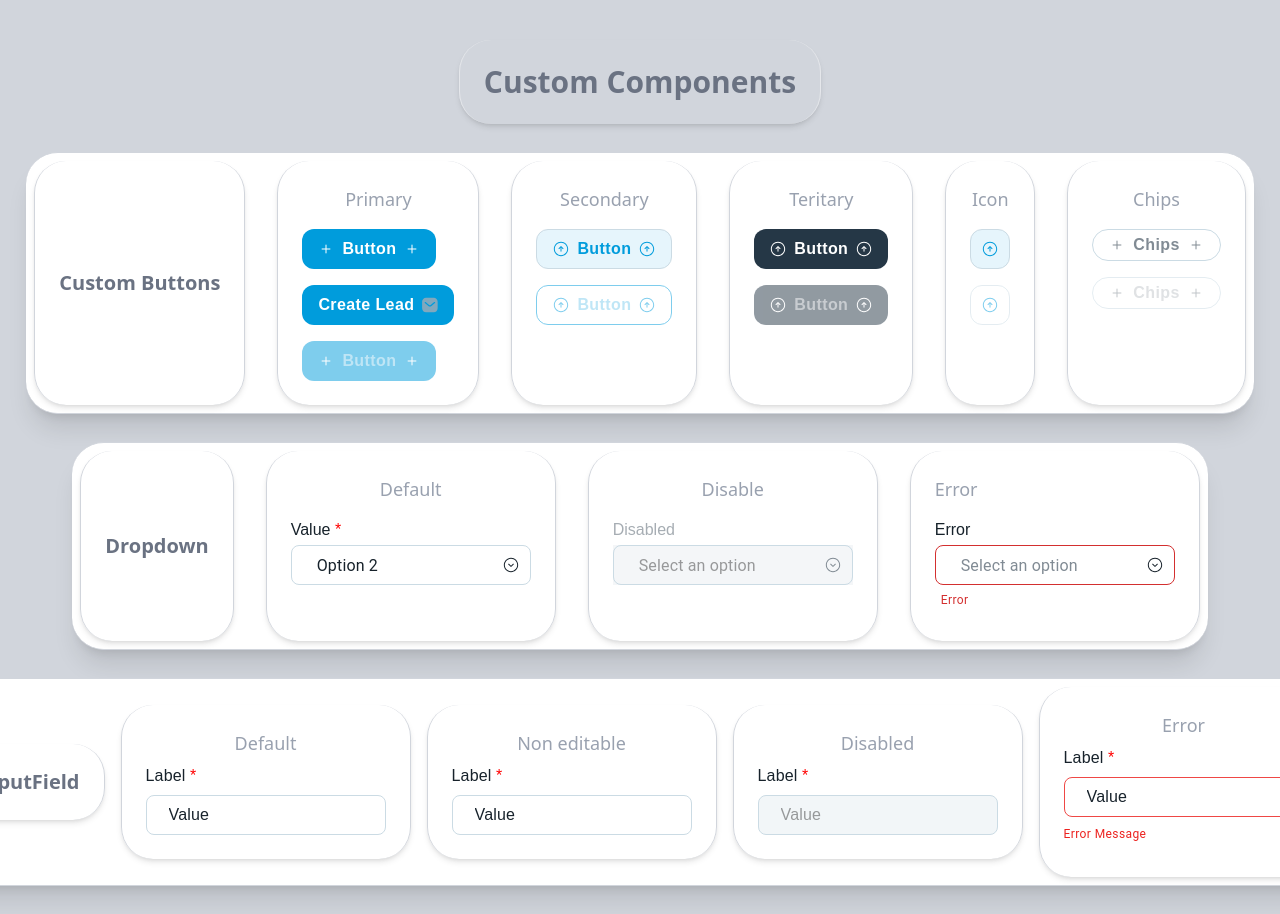
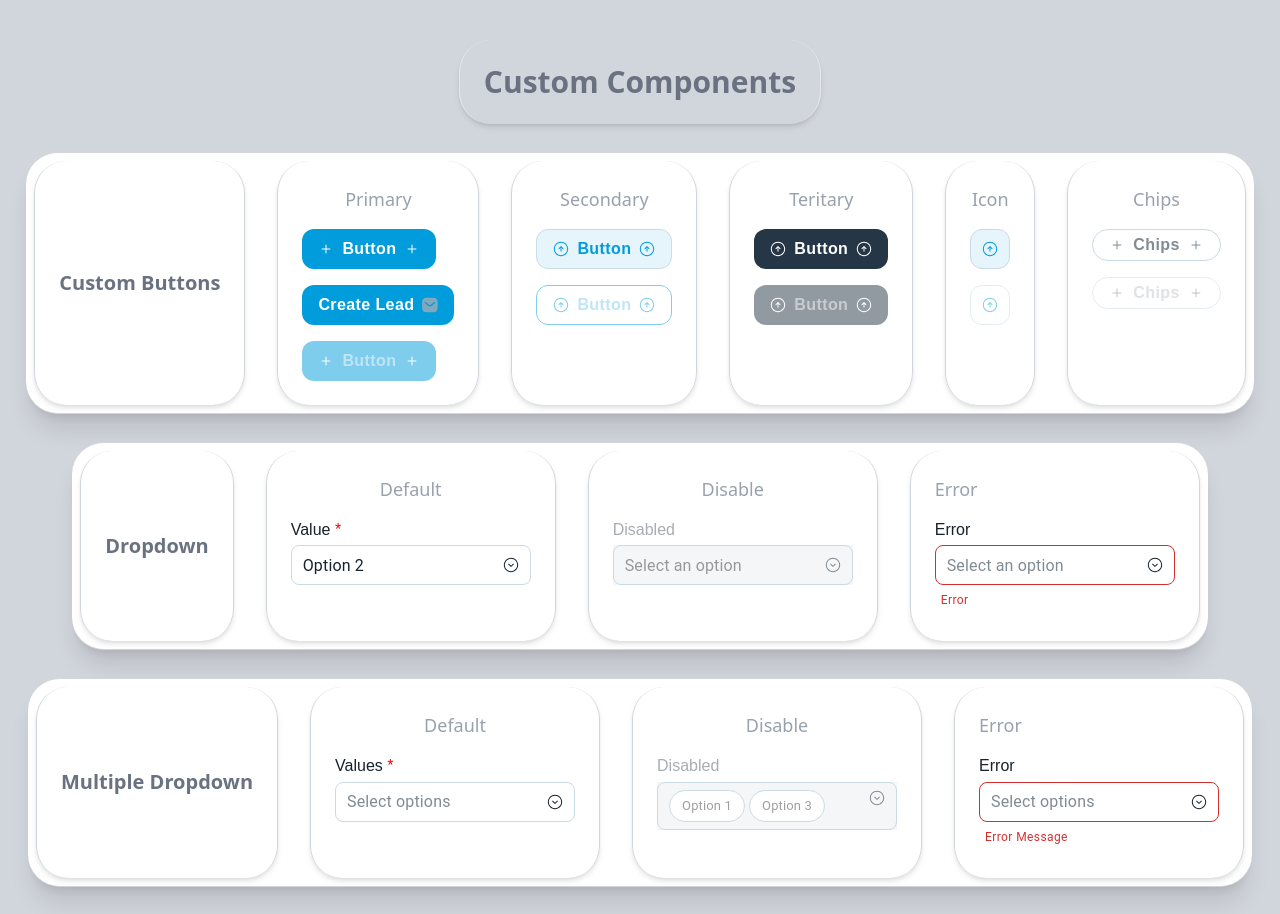
Before and after one commit to avnashv/reusable-components, a React (Vite) app: page / in a window 1280 px wide. Shown: the top 914 px of the page. Built offline with nearby package versions, Linux system fonts and the light colour scheme.

Commit message:
feat(multipleSelect): Implement Multiple Select in Custon dropdown component

```diff
--- a/src/App.jsx
+++ b/src/App.jsx
@@ -212,6 +212,40 @@ function App() {
         </div>
 
       </div>
+
+
+            {/* -- Multiple Custom Dropdown Component -- */}
+          <div className="flex gap-8 w-auto border-b-1 border-t-1 pt-2 rounded-4xl pb-2 px-2 shadow-xl border-gray-300 text-center bg-white">
+
+          <div className="flex items-center gap-4 justify-center border-r-1 border-l-1 p-6 border-gray-300 rounded-4xl shadow-md">
+            <h1 className="text-xl font-bold text-gray-500">Multiple Dropdown</h1>
+          </div>
+
+          <div className="flex flex-col gap-4 text-left border-r-1 border-l-1 p-6 border-gray-300 rounded-4xl shadow-md">
+            <h4 className="text-lg text-center text-gray-400">Default</h4>
+                <CustomDropdown
+                    label="Values"
+                    options={["sample", "chips", "hello", "Option 4", "Option 5", "Option 6"]}
+                    required={true}
+                    multiple={true}
+                />
+          </div>
+
+          <div className="flex flex-col gap-4 text-left border-r-1 border-l-1 p-6 border-gray-300 rounded-4xl shadow-md">
+            <h4 className="text-lg text-center text-gray-400">Disable</h4>
+            <CustomDropdown label="Disabled"
+            options={["Option 1", "Option 2", "Option 3", "Option 4", "Option 5", "Option 6"]}
+            multiple={true}
+            initialValue={["Option 1", "Option 3"]}
+            disabled />
+          </div>
+
+          <div className="flex flex-col gap-4 text-left border-r-1 border-l-1 p-6 border-gray-300 rounded-4xl shadow-md">
+            <h4 className="text-lg text-gray-400">Error</h4>
+            <CustomDropdown label="Error" options={["Option 1", "Option 2", "Option 3", "Option 4", "Option 5", "Option 6"]} errorMessage={"Error Message"} multiple={true} />
+          </div>
+
+          </div>
 
       {/* -- Custom InputField Component -- */}
       <div className="flex items-center gap-4 border-b-1 border-t-1 rounded-4xl py-2 px-2 shadow-xl border-gray-300 text-center bg-white">
--- a/src/components/customDropDown/customDropDown.jsx
+++ b/src/components/customDropDown/customDropDown.jsx
@@ -1,16 +1,45 @@
 import { useState } from "react";
-import { MenuItem, Select, FormControl, FormHelperText } from "@mui/material";
+import { MenuItem, Select, FormControl, FormHelperText, Chip } from "@mui/material";
 import ArrowIconActive from "../../assets/icons/arrow-circle-down-active.svg";
 import ArrowIconDisable from "../../assets/icons/arrow-circle-down-disable.svg";
+import CloseCircle from "../../assets/icons/close-circle.svg";
 
-const CustomDropdown = ({ label, options, errorMessage, disabled, required, initialValue = "" }) => {
-    const [value, setValue] = useState(initialValue);
+const CustomDropdown = ({
+  label,
+  options,
+  errorMessage,
+  disabled,
+  required,
+  initialValue = "",
+  multiple = false,
+  onChange,
+}) => {
+  const [value, setValue] = useState(multiple ? (Array.isArray(initialValue) ? initialValue : []) : initialValue);
 
   const handleChange = (event) => {
-        setValue(event.target.value);
+    const newValue = event.target.value;
+    setValue(newValue);
+    if (onChange) onChange(newValue);
   };
 
-    const CustomArrowIcon = () => <img src={disabled ? ArrowIconDisable : ArrowIconActive} alt="Dropdown Icon" style={{ width: 16, height: 16 }} />;
+  const handleDelete = (itemToDelete) => (event) => {
+    event.stopPropagation();
+    const newValue = value.filter((item) => item !== itemToDelete);
+    // console.log("Deleting:", itemToDelete, "New value:", newValue);
+    setValue(newValue);
+    if (onChange) onChange(newValue);
+  };
+
+  const CustomArrowIcon = () => (
+    <img
+      src={disabled ? ArrowIconDisable : ArrowIconActive}
+      alt="Dropdown Icon"
+      style={{
+        width: 16,
+        height: 16,
+            }}
+    />
+  );
 
   return (
     <div style={{ display: "flex", flexDirection: "column" }}>
@@ -36,14 +65,15 @@ const CustomDropdown = ({ label, options, errorMessage, disabled, required, init
           "& .MuiOutlinedInput-root": {
             transition: "border 0.3s ease",
             width: "240px",
-                        height: "40px",
+            height: multiple && value.length > 0 ? "auto" : "40px",
+            minHeight: "40px",
             display: "flex",
             padding: "8px 12px",
-                        alignItems: "center",
+            alignItems: multiple && value.length > 0 ? "flex-start" : "center",
             borderRadius: "8px",
             "& fieldset": {
               borderColor: errorMessage ? "#E53935" : "#CBDBE4",
-                            borderWidth: "1px !important"
+              borderWidth: "1px !important",
             },
             "&:hover fieldset": {
               borderColor: errorMessage ? "#D32F2F" : disabled ? "#CBDBE4" : "#A6ADB3",
@@ -55,7 +85,7 @@ const CustomDropdown = ({ label, options, errorMessage, disabled, required, init
                 : "0px 8px 10px rgba(113, 113, 174, 0.1)",
             },
             "&.Mui-disabled fieldset": {
-                            borderColor: "#CBDBE4 !important", //  Ensures single border in disabled state
+              borderColor: "#CBDBE4 !important",
             },
             "&.Mui-disabled": {
               color: "#A6ADB3",
@@ -63,6 +93,12 @@ const CustomDropdown = ({ label, options, errorMessage, disabled, required, init
               pointerEvents: "none",
               opacity: 1,
             },
+          },
+          "& .MuiSelect-select": {
+            display: "flex",
+            flexWrap: "wrap",
+            gap: "4px",
+            padding: "0",
           },
         }}
         error={Boolean(errorMessage)}
@@ -72,14 +108,65 @@ const CustomDropdown = ({ label, options, errorMessage, disabled, required, init
           value={value}
           onChange={handleChange}
           displayEmpty
+          multiple={multiple}
           IconComponent={CustomArrowIcon} //  Custom Arrow
           sx={{
-                        color: value ? "#17222B" : "#818B94",
+            color: (multiple ? value.length > 0 : value) ? "#17222B" : "#818B94",
             backgroundColor: "#FFFFFF",
+            // More specific override for icon visibility
+            "& .MuiSelect-icon": {
+              display: "block !important",
+              right: 8,
+            },
+            // Ensure the entire root is clickable
+            "& .MuiOutlinedInput-root": {
+              pointerEvents: disabled ? "none" : "auto",
+            },
+          }}
+          renderValue={(selected) => {
+            if (multiple && Array.isArray(selected) && selected.length === 0) {
+              return "Select options";
+            }
+            if (!multiple && !selected) {
+              return "Select an option";
+            }
+            if (multiple) {
+              return (
+                <div style={{ display: "flex", flexWrap: "wrap", gap: 4 }}>
+                  {selected.map((item) => (
+                    <Chip
+                      key={item}
+                      label={item}
+                      onDelete={disabled ? undefined : handleDelete(item)}
+                      deleteIcon={
+                        <img
+                          src={CloseCircle}
+                          alt="Close"
+                          style={{ width: 16, height: 16 }}
+                        />
+                      }
+                      onMouseDown={(event) => event.stopPropagation()}
+                      sx={{
+                        height: 32,
+                        border: "1px solid #CBDBE4",
+                        backgroundColor: "#FFFFFF",
+                        color: "#17222B",
+                        "& .MuiChip-deleteIcon": {
+                          display: disabled ? "none" : "block",
+                        },
+                        padding: "0px",
+                        margin: 0,
+                      }}
+                    />
+                  ))}
+                </div>
+              );
+            }
+            return selected; // Single-select
           }}
         >
           <MenuItem value="" disabled>
-                        Select an option
+         {multiple ? "Select options" : "Select an option"}
           </MenuItem>
           {options.map((option) => (
             <MenuItem key={option} value={option}>
```
Also changed, not shown: src/assets/icons/close-circle.svg (added). Lines whose indentation alone changed are shown as unchanged.
